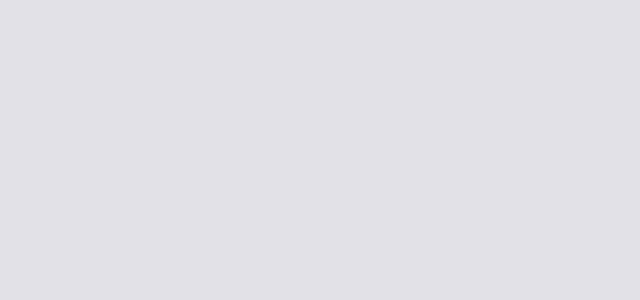
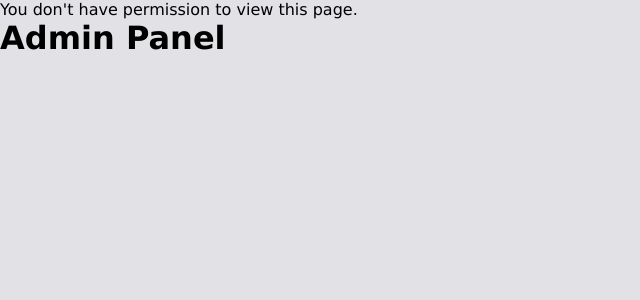
Before and after one commit to SU-CS308-22FA/Team21-TFF-Foundation-for-Children-NEW, a React (Create React App) app in the folder frontend/: page /admin in a window 1280 px wide. Before the commit this address had no page. Shown: the top 300 px of the page, without its empty margins (0-640 px from the left). Built offline with nearby package versions, Linux system fonts and the light colour scheme.

Commit message:
added admin page

```diff
--- a/frontend/src/App.js
+++ b/frontend/src/App.js
@@ -1,6 +1,7 @@
 import { BrowserRouter, Routes, Route } from 'react-router-dom';
 import React from 'react';
 // pages & components
+import AdminPanel from './pages/adminPanel'
 import Student from './pages/Student';
 import Teacher from './pages/Teacher';
 import Home from './pages/Home';
@@ -43,6 +44,7 @@ function App() {
 
               <Route path="/student" element={<Student />} />
               <Route path="/teacher" element={<Teacher />} />
+              <Route path="/admin" element={<AdminPanel />} />
 
               <Route path="/teacher/events" element={<EventsTabOnTeacher />} />
 
--- a/frontend/src/hooks/useLogin.js
+++ b/frontend/src/hooks/useLogin.js
@@ -54,6 +54,9 @@ export const useLogin = () => {
           console.log('Redirecting to teacher dashboard')
           navigate('/teacher');
         }
+      else {
+         navigate('/admin');
+      }
     }
   };
 
--- /dev/null
+++ b/frontend/src/pages/adminPanel.js
@@ -0,0 +1,12 @@
+import Issues from './Issues';
+
+const AdminPanel = () => {
+    return (
+
+        <div>
+            <Issues />
+            <h1>Admin Panel</h1>
+        </div>
+    )
+}
+export default AdminPanel;
```
